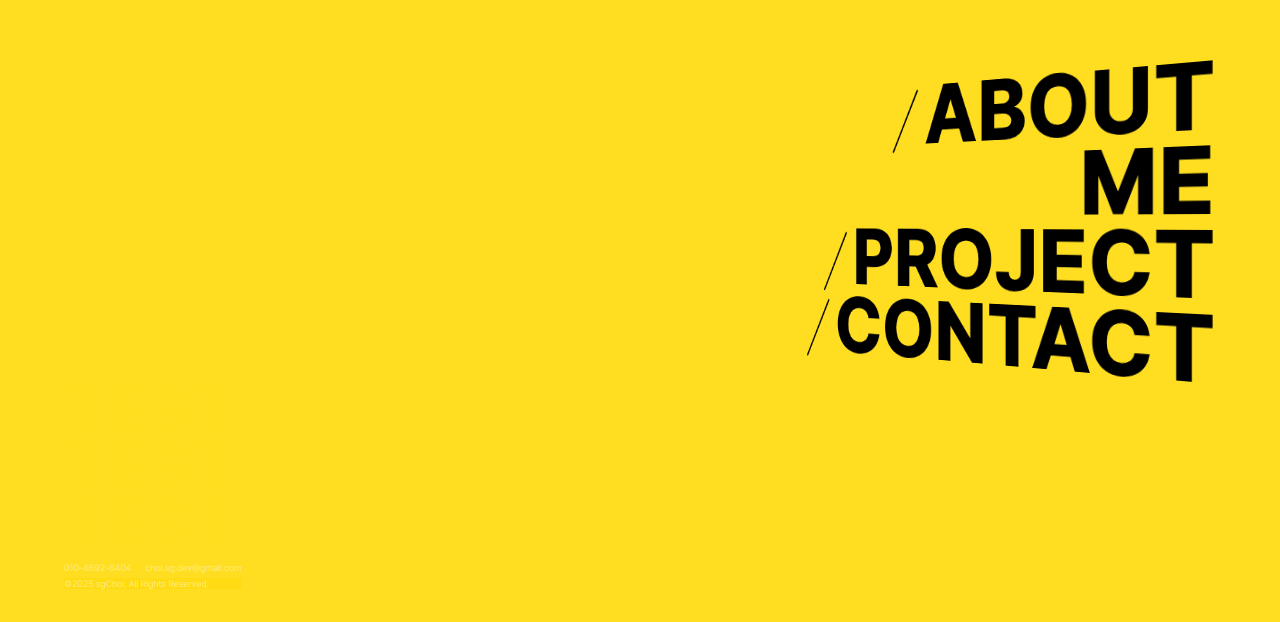
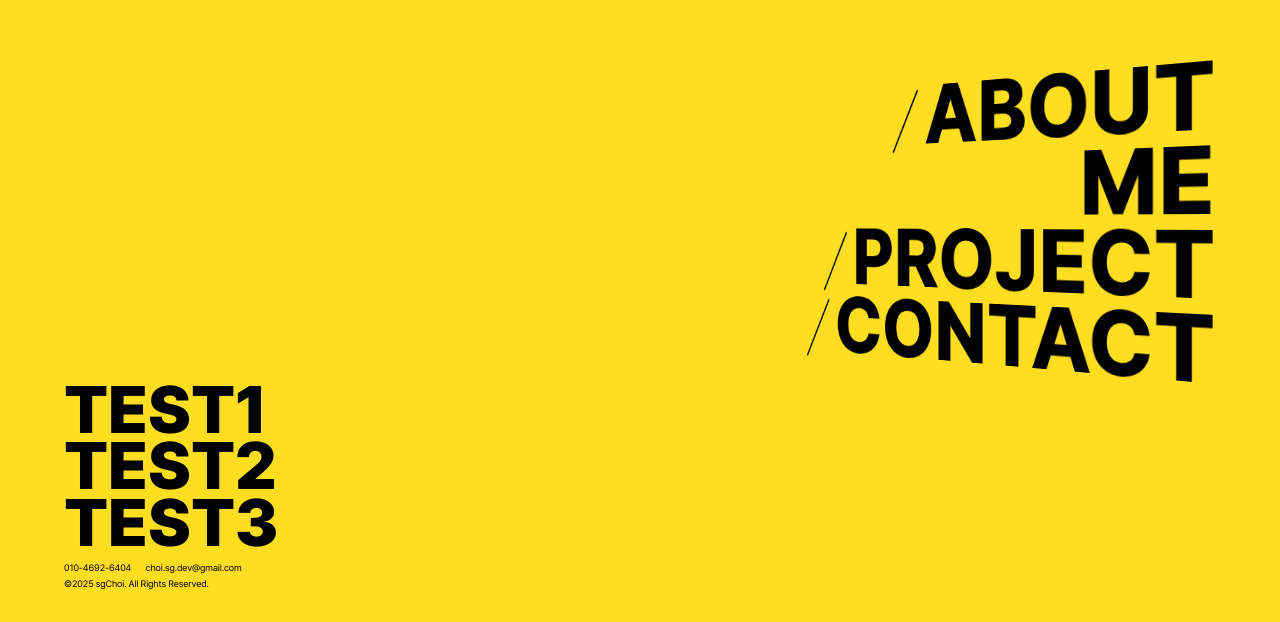
Before and after one commit to sgchoi-dev/portfolio, a Next.js app: page / in a window 1280 px wide. Shown: the part 178-800 px from the top of the page. Built offline with nearby package versions, Linux system fonts and the light colour scheme.

Commit message:
about me 페이지 작업 시작

```diff
--- /dev/null
+++ b/src/app/aboutme/page.jsx
@@ -0,0 +1,5 @@
+import Link from "next/link";
+
+export default function Aboutme() {
+  return <div>about me 페이지</div>;
+}
--- a/src/app/page.tsx
+++ b/src/app/page.tsx
@@ -6,9 +6,9 @@ export default function Home() {
       <div className="main-my-info">
         <div className="name-area">
           <p className="name">
-            <span className="row">TEST</span>
-            <span className="row">TEST</span>
-            <span className="row">TEST</span>
+            <span className="row">TEST1</span>
+            <span className="row">TEST2</span>
+            <span className="row">TEST3</span>
           </p>
         </div>
 
--- a/src/scss/_main.scss
+++ b/src/scss/_main.scss
@@ -19,7 +19,6 @@ main {
     bottom: 50rem;
     color: #ffde21;
     z-index: 1;
-    opacity: 0.4;
     .name-area {
       .name {
         display: flex;
@@ -28,6 +27,7 @@ main {
         font-weight: 900;
         font-size: 100rem;
         line-height: 80%;
+        color: #000;
       }
     }
 
@@ -36,7 +36,7 @@ main {
       flex-direction: column;
       gap: 6rem;
       font-size: 14rem;
-      color: #fff;
+      color: #000;
 
       .my-detail-info {
         display: flex;
@@ -52,7 +52,6 @@ main {
               margin: 0 10rem;
               width: 1px;
               height: 13rem;
-              background-color: gold;
             }
           }
         }
@@ -61,7 +60,6 @@ main {
       }
       .copyright {
         font-weight: 400;
-        background-color: gold;
       }
     }
   }
```
